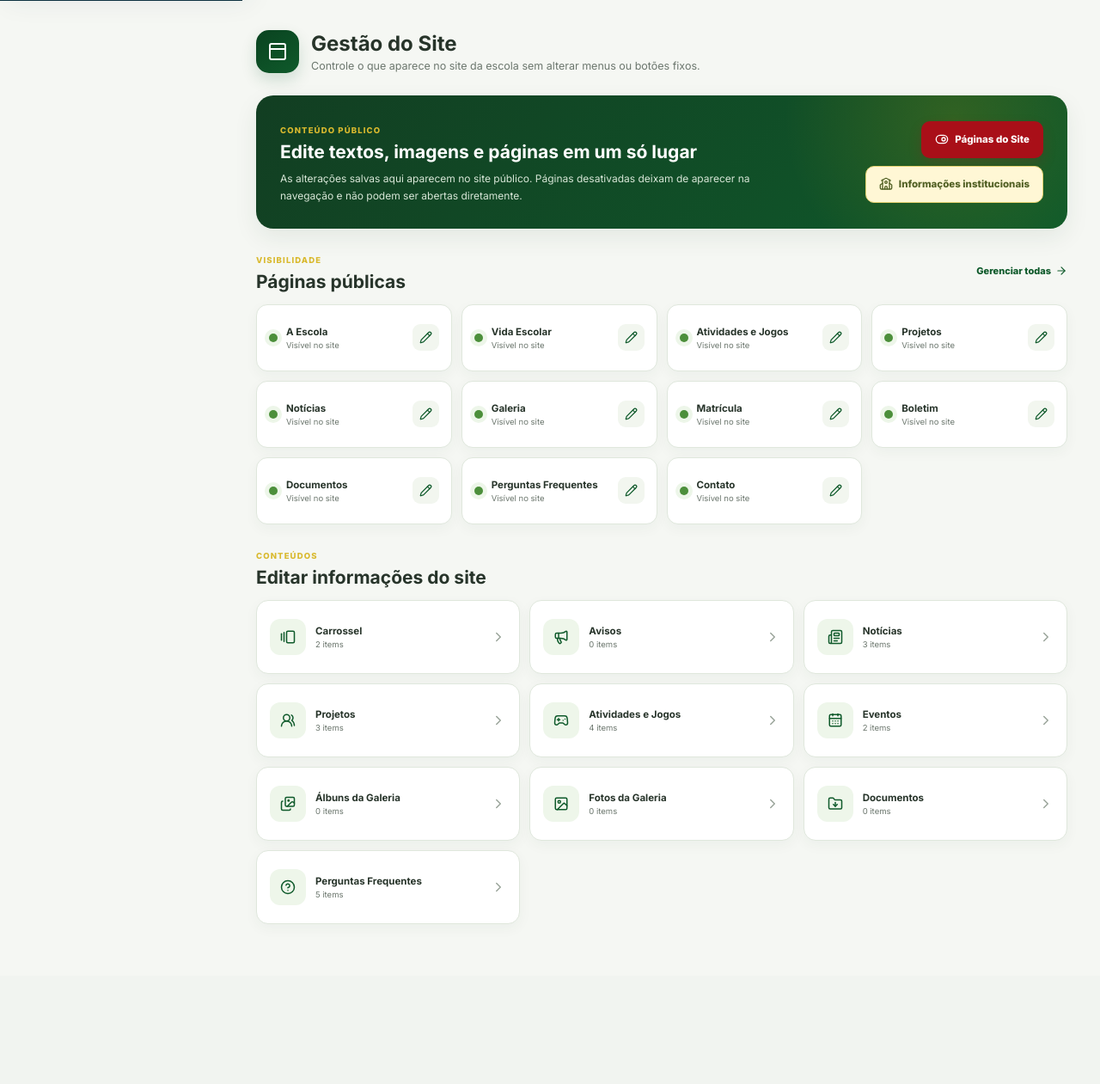
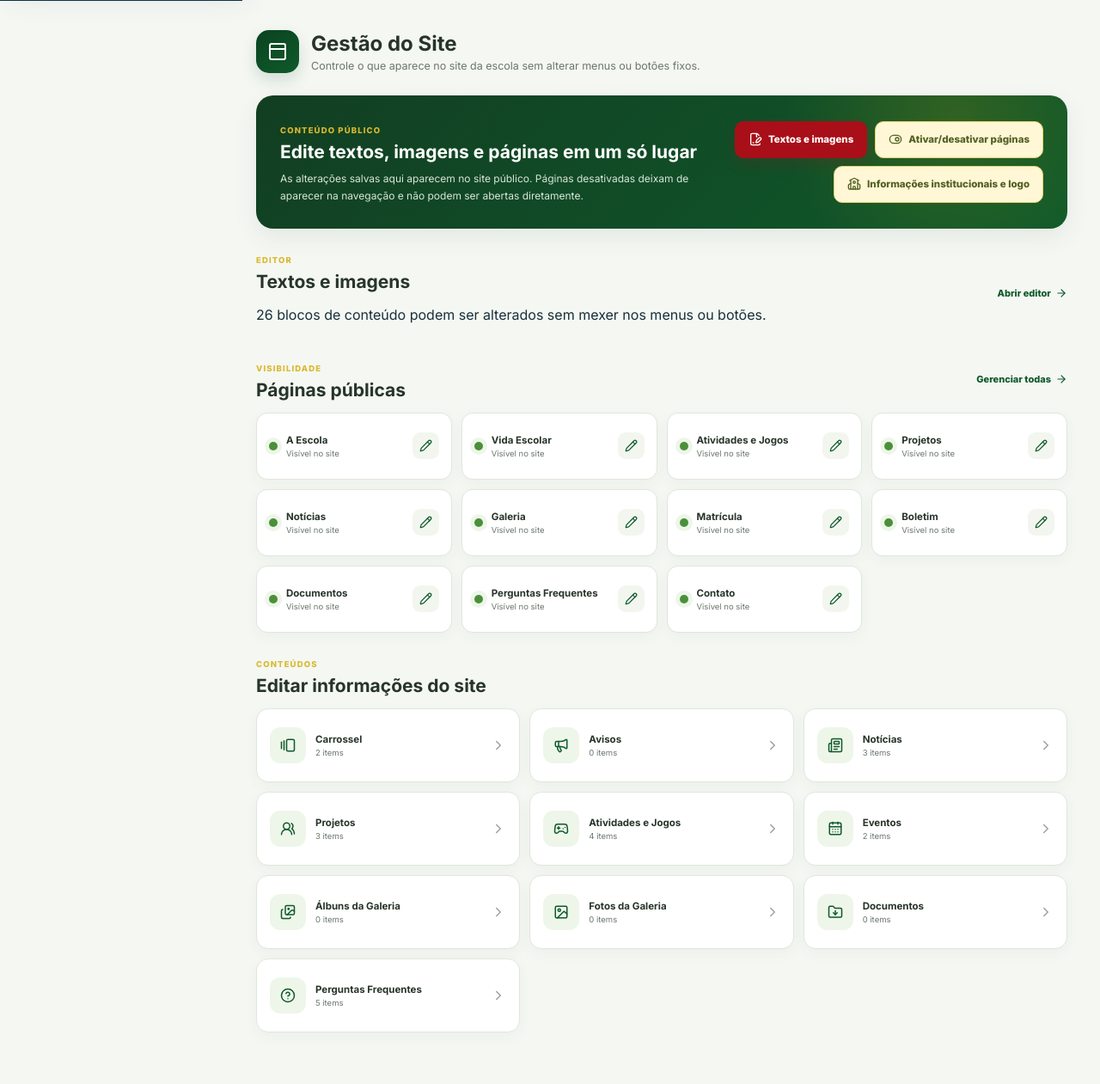
Before and after one commit to Paulo-Andre/emeca, a Django app: page /gestao-site/ in a window 1280 px wide. Shown: the part 799-2060 px from the top of the page at 86% size. Before the commit the page ends 1874 px from the top, so only its background shows below. Run offline with Django 5.2, Linux system fonts and the light colour scheme; the visitor is signed in with stand-in values (Sample User, id 1); data comes from the database, SQL or seed files in the repository; data that the repository does not hold is empty; parts of the project's set-up code (start-up, migrations or seed data) failed here and were passed over.

Commit message:
Destacar editor completo na gestão do site

```diff
--- a/site_publico/templates/site_publico/gestao/dashboard.html
+++ b/site_publico/templates/site_publico/gestao/dashboard.html
@@ -11,12 +11,22 @@
     <p>As alterações salvas aqui aparecem no site público. Páginas desativadas deixam de aparecer na navegação e não podem ser abertas diretamente.</p>
   </div>
   <div class="manager-hero__actions">
-    <a class="manager-btn manager-btn--primary" href="{% url 'site_publico:gestao_paginas' %}">
-      <i data-lucide="toggle-right"></i> Páginas do Site
+    <a class="manager-btn manager-btn--primary" href="{% url 'site_publico:gestao_secoes' %}">
+      <i data-lucide="file-pen-line"></i> Textos e imagens
+    </a>
+    <a class="manager-btn manager-btn--secondary" href="{% url 'site_publico:gestao_paginas' %}">
+      <i data-lucide="toggle-right"></i> Ativar/desativar páginas
     </a>
     <a class="manager-btn manager-btn--secondary" href="{% url 'site_publico:gestao_configuracao' %}">
-      <i data-lucide="school"></i> Informações institucionais
+      <i data-lucide="school"></i> Informações institucionais e logo
     </a>
+  </div>
+</section>
+
+<section class="manager-section">
+  <div class="manager-section__heading">
+    <div><span class="manager-kicker">Editor</span><h2>Textos e imagens</h2><p>{{ total_secoes }} blocos de conteúdo podem ser alterados sem mexer nos menus ou botões.</p></div>
+    <a href="{% url 'site_publico:gestao_secoes' %}">Abrir editor <i data-lucide="arrow-right"></i></a>
   </div>
 </section>
 
```
